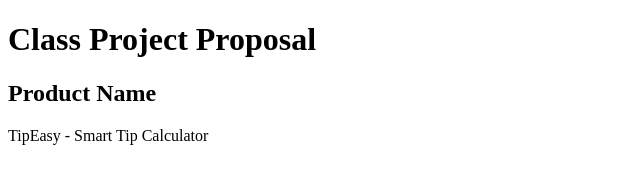
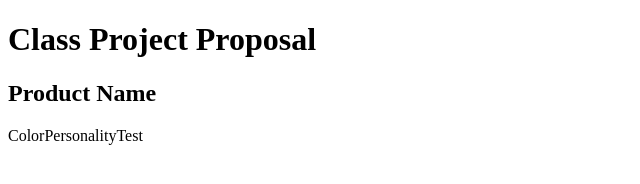
Before and after one commit to Ag-2063/class-project-proposal, a plain HTML site: page index.html in a window 1280 px wide. Shown: the full height of the page, 0-640 px from the left. Drawn offline with Linux system fonts and the light colour scheme.

Commit message:
Update index.html

```diff
--- a/index.html
+++ b/index.html
@@ -8,6 +8,6 @@
 <h1>Class Project Proposal</h1>
 
 <h2>Product Name</h2>
-<p>TipEasy - Smart Tip Calculator</p>
+<p>ColorPersonalityTest</p>
 </body>
 </html>
```
